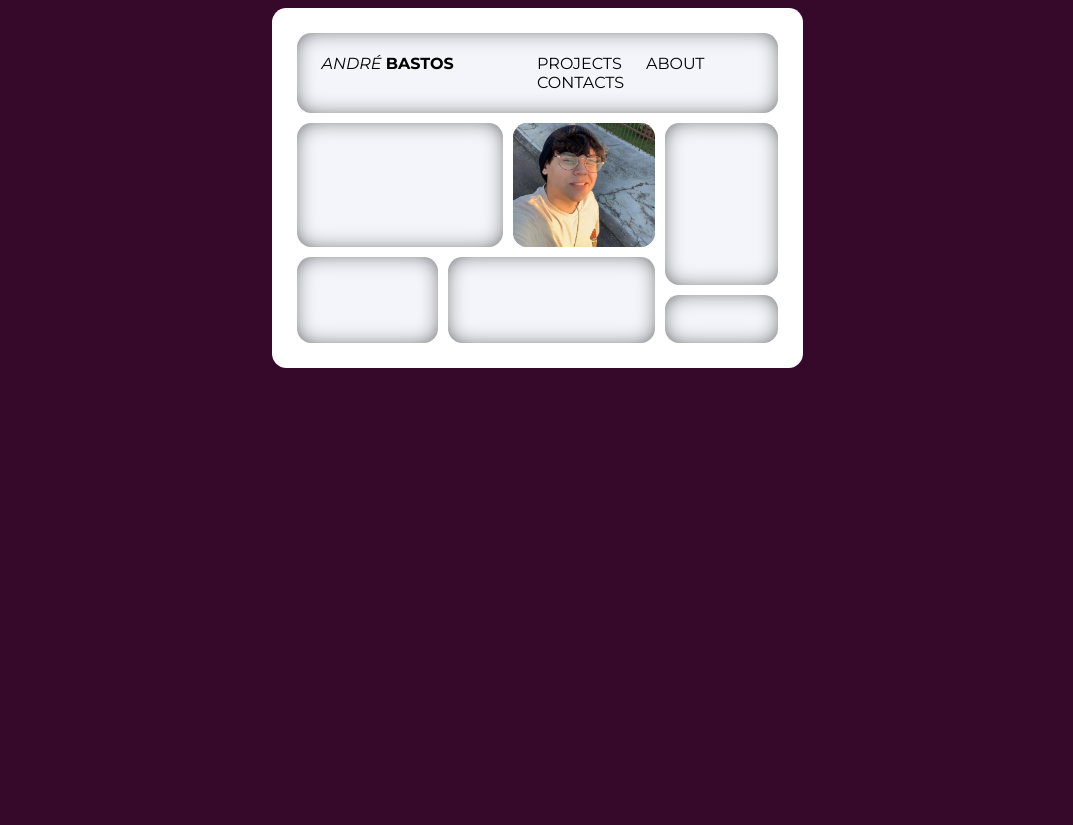
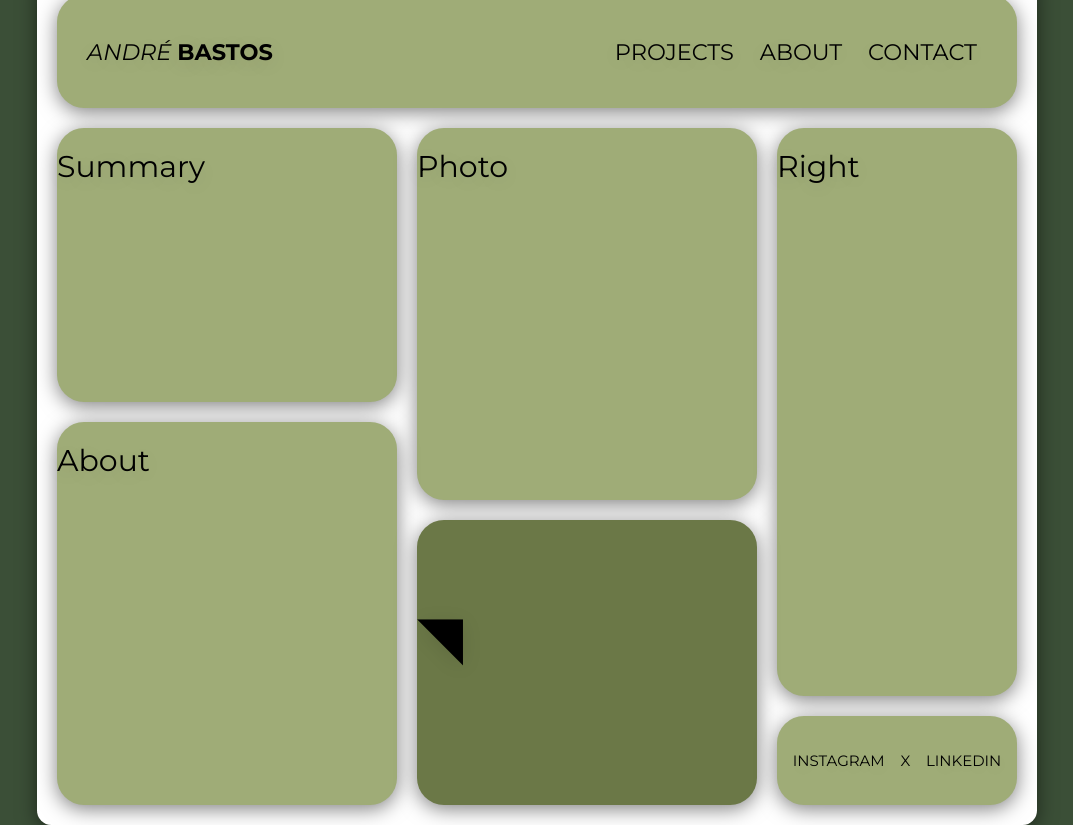
Before and after one commit to zezevitor/Desenvolvimento-Web, a plain HTML site: page Portfolio/index.html in a window 1280 px wide. Shown: the whole page, without its empty margins (103-1176 px from the left). Before the commit the page ends 800 px from the top, so only its background shows below. Drawn offline with Linux system fonts and the light colour scheme.

Commit message:
Novo modelo completo - descartado

```diff
--- a/Portfolio/index.html
+++ b/Portfolio/index.html
@@ -16,54 +16,47 @@
     <link href="https://fonts.googleapis.com/css2?family=Montserrat:ital,wght@0,100..900;1,100..900&display=swap" rel="stylesheet">
 
 </head>
-<body class="montserrat">
+<body>
 
-    <div class="bg">
+    <div class="grid-container">
+
         <div class="header">
-            <div style="justify-content: left; width: 50%;">
-                <p style="margin-left: 20px;">
+            <div style="width: 50%;">
+                <p style="margin-left: 30px; font-size: 75%;">
                     <i>ANDRÉ</i> <b>BASTOS</b>
                 </p>
             </div>
-            <div style="justify-content: right; width: 50%;">
-                <p style="margin-right: 20px; font-weight: 400;">
+            <div style="width: 50%;">
+                <p style="font-weight: 400; text-align: right; margin-right: 20px; font-size: 75%;">
                     <a href="projects.html" style="margin-right: 20px;">PROJECTS</a>
                     <a href="about.html" style="margin-right: 20px;">ABOUT</a>
-                    <a href="contacts.html" style="margin-right: 20px;">CONTACTS</a>
+                    <a href="contacts.html" style="margin-right: 20px;">CONTACT</a>
                 </p>
             </div>
         </div>
 
-        <div>
-            <div style="width: 75%; height: 100%; flex-direction: column;">
-                <div style="height: 60%; min-height: 60px;">
-                    <div class="item" style="width: 60%;">
-                        <br><br><br><br><br><br>
-                    </div>
-                    <div class="item" style="width: 40%; position: relative; border-radius: 0.9em; overflow: hidden;">
-                        <img src="assets/eu.jpeg" alt="eu" style="width: 100%; height: 100%; object-fit: cover; position: absolute; top: 0; left: 0;">
-                    </div>
-                </div>
-                <div style="height: 40%; min-height: 40px;">
-                    <div class="item" style="width: 40%;">
-                        <br><br><br><br>
-                    </div>
-                    <div class="item" style="width: 60%;">
+        <div class="summary">Summary</div>
+        <div class="photo">Photo</div>
+        <div class="right">Right</div>
+        <div class="about">About</div>
 
-                    </div>
-                </div>
-            </div>
-            <div style="width: 25%; flex-direction: column;">
-                <div class="item" style="height: 80%; min-height: 80px;">
-                    <br><br><br><br><br><br><br><br>
-                </div>
-                <div class="item" style="height: 20%; min-height: 20px;">
-                    <br><br>
-                </div>
-            </div>
+        <a href="contacts.html" class="contact">
+            <p style="font-size: 200%; justify-content: right;">◥</p>
+        </a>
+
+        <div class="social">
+            <a href="https://www.instagram.com/_ndrevitor/" target="_blank">
+                <p> INSTAGRAM </p>
+            </a>
+            <a href="https://x.com/zezzezzeze" target="_blank">
+                <p> X </p>
+            </a>
+            <a href="https://www.linkedin.com/in/andr%C3%A9-mac%C3%AAdo-40498a317/" target="_blank">
+                <p> LINKEDIN </p>
+            </a>
         </div>
+
     </div>
-
 
 </body>
 </html>
--- a/Portfolio/style.css
+++ b/Portfolio/style.css
@@ -1,56 +1,97 @@
-html, body {
-    background-color: #36082A;
+* {
+    font-family: "Montserrat", sans-serif;
 }
 
-div {
+html, body {
+    background-color: #3B4F37;
+    height: 100%;
+    margin: 0;
+    padding: 0;
     display: flex;
+    justify-content: center;
+    align-items: center;
 }
 
-h1{
-    margin: 10px;
-}
-
-a{
+a {
     text-decoration: none;
     color: black;
 }
 
-.bg {
-    aspect-ratio: 16/9;
-    display: block;
+.header {
+    grid-area: header;
+    background-color: #9FAC77;
+    display: flex;
+    flex-direction: row;
+}
+
+.summary {
+    grid-area: summary;
+    background-color: #9FAC77;
+}
+
+.photo {
+    grid-area: photo;
+    background-color: #9FAC77;
+}
+
+.right {
+    grid-area: right;
+    background-color: #9FAC77;
+}
+
+.about {
+    grid-area: about;
+    background-color: #9FAC77;
+
+}
+
+.contact {
+    grid-area: contact;
+    background-color: #6B7847;
+    overflow: hidden;
+}
+
+.social {
+    grid-area: social;
+    background-color: #9FAC77;
+    justify-content: space-evenly;
+    display: flex;
+    align-items: center;
+}
+
+.social p {
+    font-size: 50%;
+    font-weight: 300px;
+}
+
+.grid-container {
+    width: 960px;
+    height: 810px;
+    display: grid;
+    grid-template-areas:
+        'header  header  header  header  header  header  header  header header '
+        'summary summary summary photo   photo   photo   right   right  right  '
+        'summary summary summary photo   photo   photo   right   right  right  '
+        'summary summary summary photo   photo   photo   right   right  right  '
+        'about   about   about   photo   photo   photo   right   right  right  '
+        'about   about   about   contact contact contact right   right  right  '
+        'about   about   about   contact contact contact right   right  right  '
+        'about   about   about   contact contact contact social  social social ';
+    grid-template-rows: 1fr 1fr 1fr 1fr 1fr 1fr 1fr 1fr;
+    grid-template-columns: repeat(8, 1fr);
+    gap: 20px;
     background-color: white;
+    box-shadow: 0px 4px 20px rgba(0, 0, 0, 0.5);
+    text-shadow: 0px 4px 20px rgba(0, 0, 0, 0.1);
     border: none;
     border-radius: 0.9em;
     padding: 20px;
-    max-height: 900px;
-    justify-self: center;
 }
 
-.header {
-    margin: 5px;
-    padding: 5px;
+.grid-container > div, .grid-container > a {
     border: none;
     border-radius: 0.9em;
-    flex-grow: 1;
-    background-color: #F4F5FA;
-    box-shadow: inset 0 0 1.6em -0.6em black;
-    overflow: hidden;
-    position: relative;
+    box-shadow: 0px 4px 20px rgba(0, 0, 0, 0.5);
+    padding: 20px 0;
+    font-size: 30px;
 }
-
-.item {
-    margin: 5px;
-    padding: 5px;
-    border: none;
-    border-radius: 0.9em;
-    background-color: #F4F5FA;
-    box-shadow: inset 0 0 1.6em -0.6em black;
-    overflow: hidden;
-    align-items: center;
-    justify-content: center;
-    position: relative;
-}
-
-.montserrat {
-    font-family: "Montserrat", sans-serif;
-}
```
